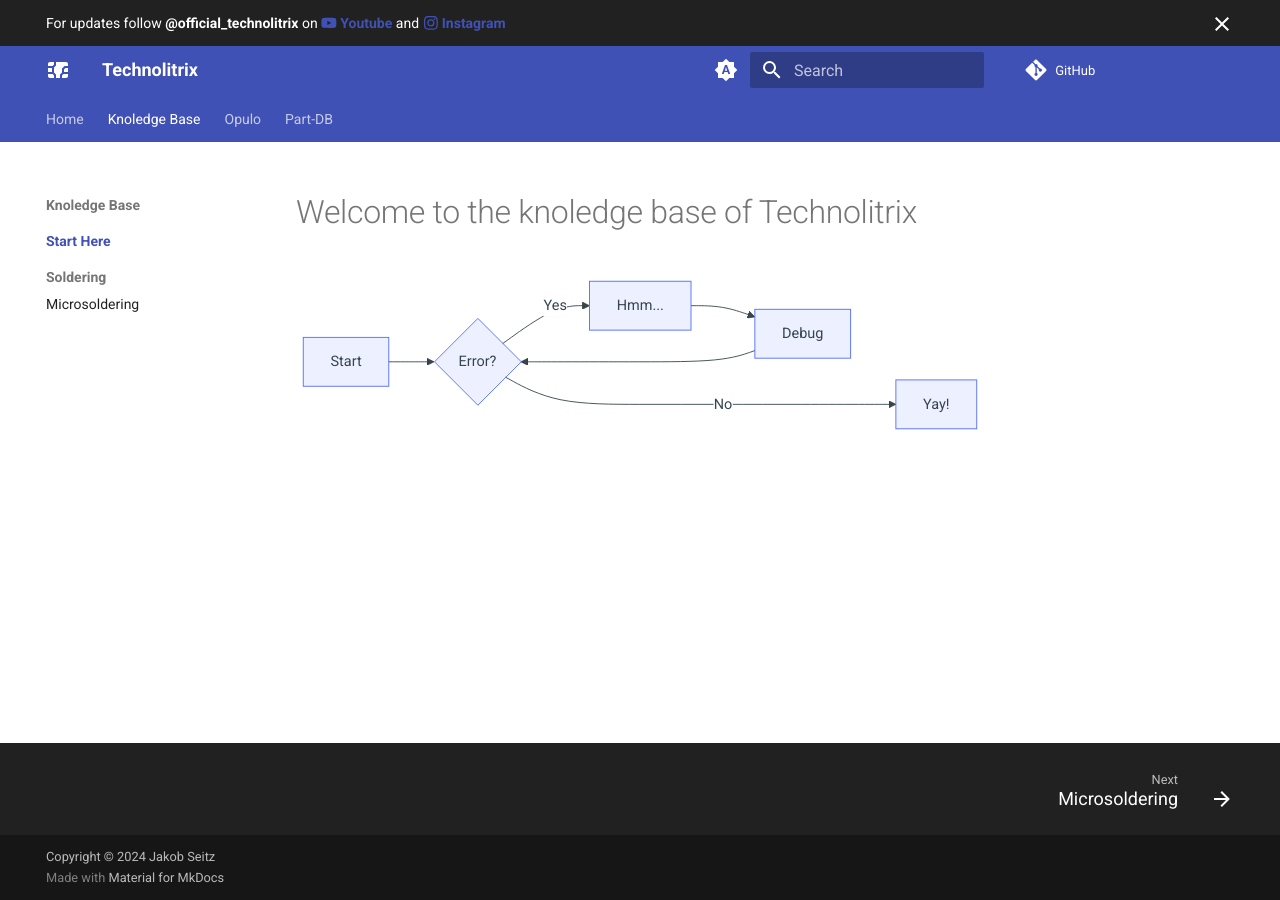
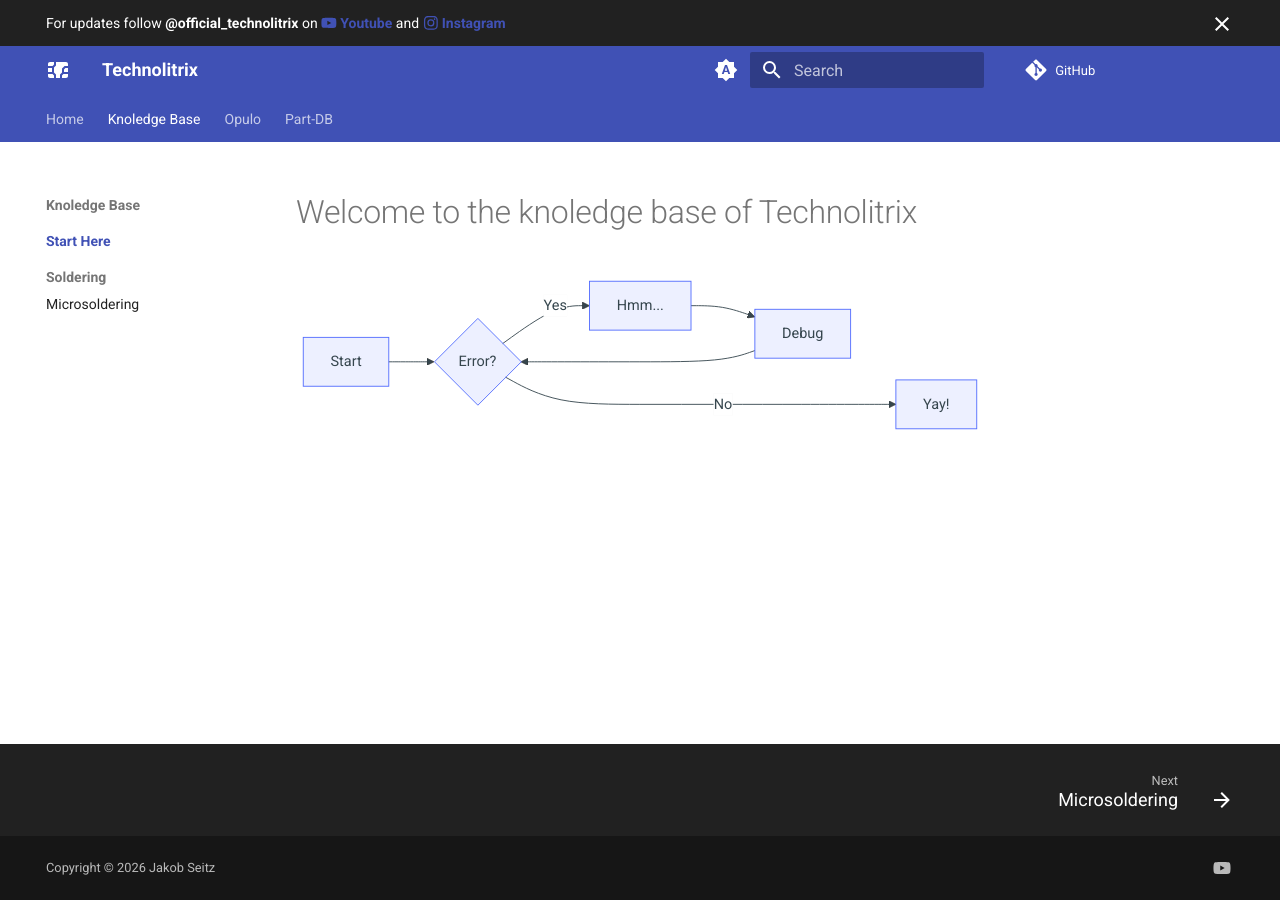
Before and after one commit to Technolitix/docs, an MkDocs documentation site: the page built from docs/index.md, in a window 1280 px wide. Built offline with MkDocs 1.6.1 and Material for MkDocs 9.7.7, drawn with Linux system fonts in a browser that asks for light colours.

Commit message:
Update mkdocs.yml

```diff
--- a/mkdocs.yml
+++ b/mkdocs.yml
@@ -81,16 +81,14 @@ markdown_extensions:
             format: !!python/name:pymdownx.superfences.fence_code_format
 
 
-copyright: Copyright &copy; 2024 Jakob Seitz
+copyright: Copyright &copy; 2026 Jakob Seitz
 extra_css:
   - stylesheets/extra.css
-#extra:
-#  generator: false
-#  social:
-#    - icon: fontawesome/brands/youtube
-#      link: https://www.youtube.com/@jcs-fpv
-#    - icon: fontawesome/brands/instagram
-#      link: https://www.instagram.com/official_technolitrix
+extra:
+  generator: false
+  social:
+    - icon: fontawesome/brands/youtube
+      link: https://www.youtube.com/@jcs-fpv
 
 nav:
   - Home: https://docs.technolitrix.org
```
